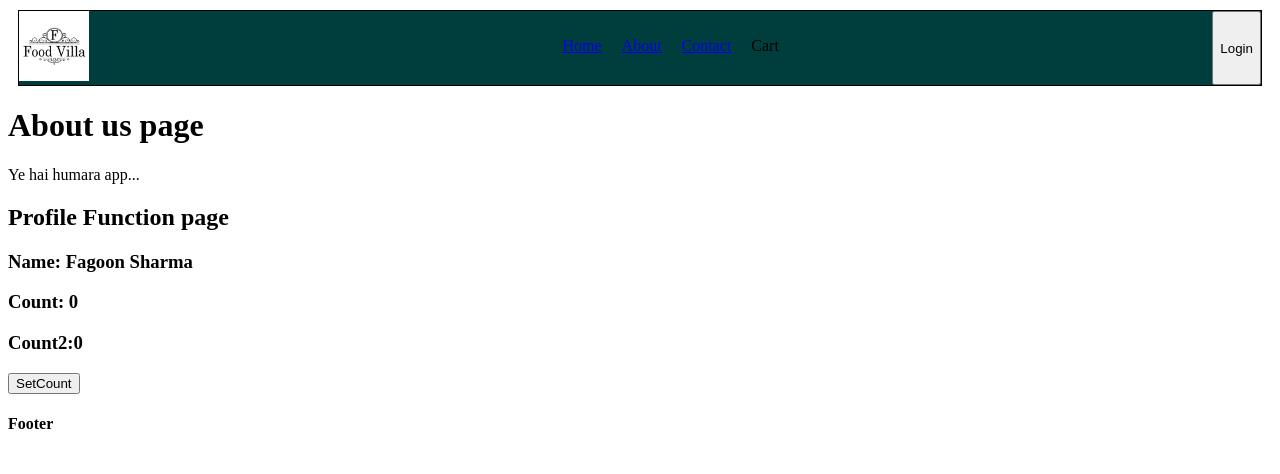
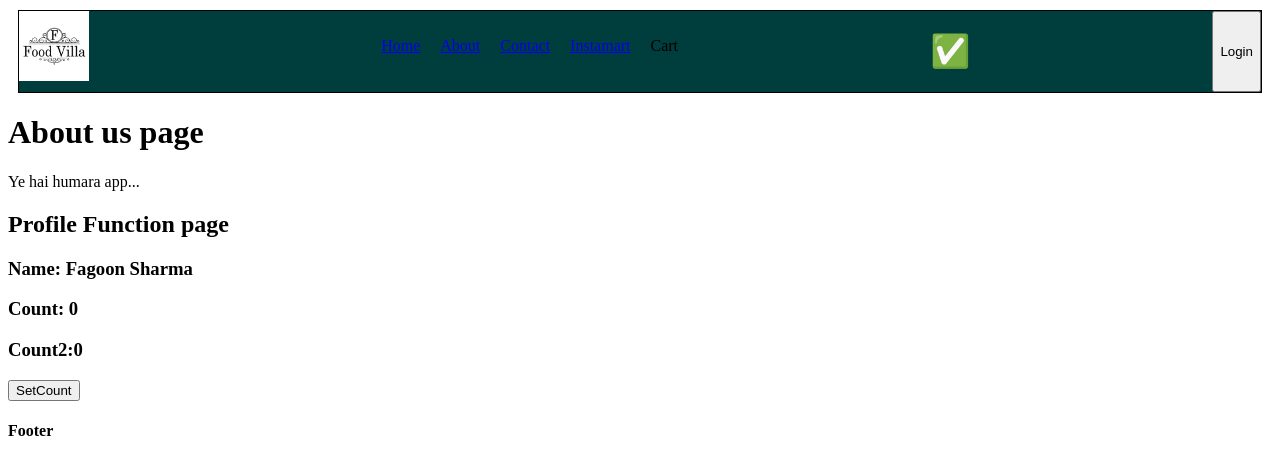
Before and after one commit to fagoon1311/learning_react, a React (Vite) app: page /about in a window 1280 px wide. Shown: the top 474 px of the page. Built offline with nearby package versions, Linux system fonts and the light colour scheme.

Commit message:
Creating hooks and lazy loads

```diff
--- a/src/App.js
+++ b/src/App.js
@@ -1,15 +1,21 @@
-import React from "react";
+import React, { lazy, Suspense } from "react";
 import ReactDOM from  "react-dom/client";
 import Header from "./components/Header";
 import Body from "./components/Body";
 import Footer from "./components/Footer";
 import { createBrowserRouter, Outlet, RouterProvider } from "react-router-dom"
-import About from "./components/About";
+// import About from "./components/About";
 import Error from "./components/Error";
 import Contact from "./components/Contact";
 import RestaurantMenu from "./components/RestaurantMenu";
 import Profile from "./components/Profile";
+import Shimmer from "./components/shimmer";
 
+// we want to use it to depict chunking so we will import it another way using lzyload
+// import Instamart from "./components/Instamart";
+
+const Instamart = lazy(()=>import("./components/Instamart"))
+const About = lazy(()=>import("./components/About"))
 const AppLayout = () => {
   return (
     <>
@@ -32,7 +38,7 @@ const appRouter = createBrowserRouter([
       },
       {
         path:"/about",
-        element:<About/>,
+        element:(<Suspense fallback={<Shimmer />}><About/></Suspense>),
         children:[
           {
             path:"profile",
@@ -47,6 +53,13 @@ const appRouter = createBrowserRouter([
       {
         path:"/restaurant/:id",
         element:<RestaurantMenu/>
+      },
+      {
+        path:"/instamart",
+        element:(
+          <Suspense fallback={<Shimmer />}>
+          <Instamart/>
+          </Suspense> )
       }
 
 
--- a/src/components/Body.js
+++ b/src/components/Body.js
@@ -3,11 +3,9 @@ import { restrautList } from "../Constants"
 import RestaurantCard from "./RestaurantCards"
 import Shimmer from "./shimmer"
 import { Link } from "react-router-dom";
+import { filterData } from "../utils/helper";
+import useOnline from "../utils/useOnline";
 
-
-function filterData(searchInput, restaurants) {
-  return restaurants.filter((restaurant)=> restaurant?.info?.name?.toLowerCase()?.includes(searchInput.toLowerCase() ))
-}
 
 
 const Body = () => {
@@ -30,6 +28,11 @@ const Body = () => {
     //This is setting our restaurnat list from the api.
     setFilteredRestaurants(json?.data?.cards[2]?.card?.card?.gridElements?.infoWithStyle?.restaurants)
 
+  }
+
+  const isOnline = useOnline()
+  if (!isOnline){
+    return <h1>Please check your internet!!</h1>
   }
 
   // Conditional Rendering
--- a/src/components/Header.js
+++ b/src/components/Header.js
@@ -1,6 +1,7 @@
 import { useState } from "react";
 import Logo from "../assets/img/foodvilla.png";
 import { Link } from "react-router-dom";
+import useOnline from "../utils/useOnline";
 
 const Title = () => {
     return (
@@ -21,6 +22,7 @@ const loggedInUser = () => {
 const Header = () => {
 
   const [isLoggedIn, setIsLoggedIn] = useState(false);
+  const isOnline = useOnline()
     return(
       <div className="header">
         <Title />
@@ -30,10 +32,14 @@ const Header = () => {
             {/* <a href='/about'><li>About</li></a> */}
             <li><Link to='/about'>About</Link></li>
             <li><Link to='/contact'>Contact</Link></li>
+            <li><Link to='/instamart'>Instamart</Link></li>
+
             <li>Cart</li>
           </ul>
         </div>
+        <h1>{isOnline? "✅":"🔴"}</h1>
         {
+
           (isLoggedIn ? (
           <button onClick={()=>setIsLoggedIn(false)}>Logout</button>
           ) : (
--- /dev/null
+++ b/src/components/Instamart.js
@@ -0,0 +1,12 @@
+const Instamart = () => {
+    return (
+        <div>
+            <h1>This is instamart</h1>
+            <h1>100s of component inside it</h1>
+        </div>
+    )
+
+
+}
+
+export default Instamart
--- a/src/components/RestaurantMenu.js
+++ b/src/components/RestaurantMenu.js
@@ -2,25 +2,16 @@ import { useEffect, useState } from "react"
 import { useParams } from "react-router-dom"
 import { IMG_CDN_LINK } from "../Constants"
 import Shimmer from "./shimmer"
+import useRestaurant from "../utils/useRestaurant"
 const RestaurantMenu = () => {
     const params = useParams()
     const {id} = params
+    const restaurant = useRestaurant(id)
+
+    // const [restaurant, setRestaurants] = useState({}) to avoid null error we will use null as the initial render not an empty object
+    //const [restaurant, setRestaurants] = useState(null)
 
 
-    // const [restaurant, setRestaurants] = useState({}) to avoid null error we will use null as the initial render not an empty object
-    const [restaurant, setRestaurants] = useState(null)
-
-    useEffect(()=>{
-        getRestaurantinfo()
-    }, [])
-
-    async function getRestaurantinfo (){
-        const data = await
-        fetch("https://www.swiggy.com/dapi/menu/pl?page-type=REGULAR_MENU&complete-menu=true&lat=28.665956&lng=77.1006&restaurantId="+id+"&catalog_qa=undefined&submitAction=ENTER");
-        const json = await data.json();
-        console.log(json.data);
-        setRestaurants(json.data) //data is the object which we have got inside json we fetched from the api.
-    }
 
 
     return (!restaurant)?<Shimmer/> :(
@@ -44,7 +35,7 @@ const RestaurantMenu = () => {
                    { restaurant?.cards?.[2]?.groupedCard?.cardGroupMap?.REGULAR?.cards[1]?.card?.card?.itemCards.map((item)=><li>{item.card.info.name}</li>) }
                 </ul> */}
                 {restaurant?.cards?.[2]?.groupedCard?.cardGroupMap?.REGULAR?.cards?.find(
-                    (item) =>item?.card?.card?.["@type"] ==="type.googleapis.com/swiggy.presentation.food.v2.ItemCategory")?.card?.card?.itemCards.map((item)=> <li>{item.card.info.name}</li>)}
+                    (item) =>item?.card?.card?.["@type"] ==="type.googleapis.com/swiggy.presentation.food.v2.ItemCategory")?.card?.card?.itemCards.map((item)=>  <li>{item.card.info.name}</li>)}
 
             </div>
 
--- /dev/null
+++ b/src/utils/helper.js
@@ -0,0 +1,3 @@
+export function filterData(searchInput, restaurants) {
+    return restaurants.filter((restaurant)=> restaurant?.info?.name?.toLowerCase()?.includes(searchInput.toLowerCase() ))
+  }
--- /dev/null
+++ b/src/utils/useOnline.js
@@ -0,0 +1,28 @@
+import { useEffect, useState } from "react"
+
+const useOnline = () => {
+    const [isOnline, setIsOnline] = useState(true);
+    useEffect(()=>{
+        const handleonline = ()=>{
+            setIsOnline(true)
+        }
+
+        const handleoffline = ()=>{
+            setIsOnline(false)
+        }
+
+    window.addEventListener("online",handleonline)
+    window.addEventListener("offline",handleoffline)
+    return () => {
+        window.removeEventListener("online",handleonline)
+        window.removeEventListener("offline", handleoffline)
+    }
+
+
+    },[])
+
+
+    return isOnline
+}
+
+export default useOnline
--- /dev/null
+++ b/src/utils/useRestaurant.js
@@ -0,0 +1,22 @@
+import { useState, useEffect } from "react";
+
+const useRestaurant = (id) => {
+    const [restaurant, setRestaurant] = useState(null)
+
+    //An api to fetch restaurant data
+    useEffect(()=>{
+        getRestaurantinfo()
+    }, [])
+
+    async function getRestaurantinfo (){
+        const data = await
+        fetch("https://www.swiggy.com/dapi/menu/pl?page-type=REGULAR_MENU&complete-menu=true&lat=28.665956&lng=77.1006&restaurantId="+id+"&catalog_qa=undefined&submitAction=ENTER");
+        const json = await data.json();
+        console.log(json.data);
+        setRestaurant(json.data) //data is the object which we have got inside json we fetched from the api.
+    }
+    // return restaurant data
+    return restaurant
+}
+
+export default useRestaurant;
```
